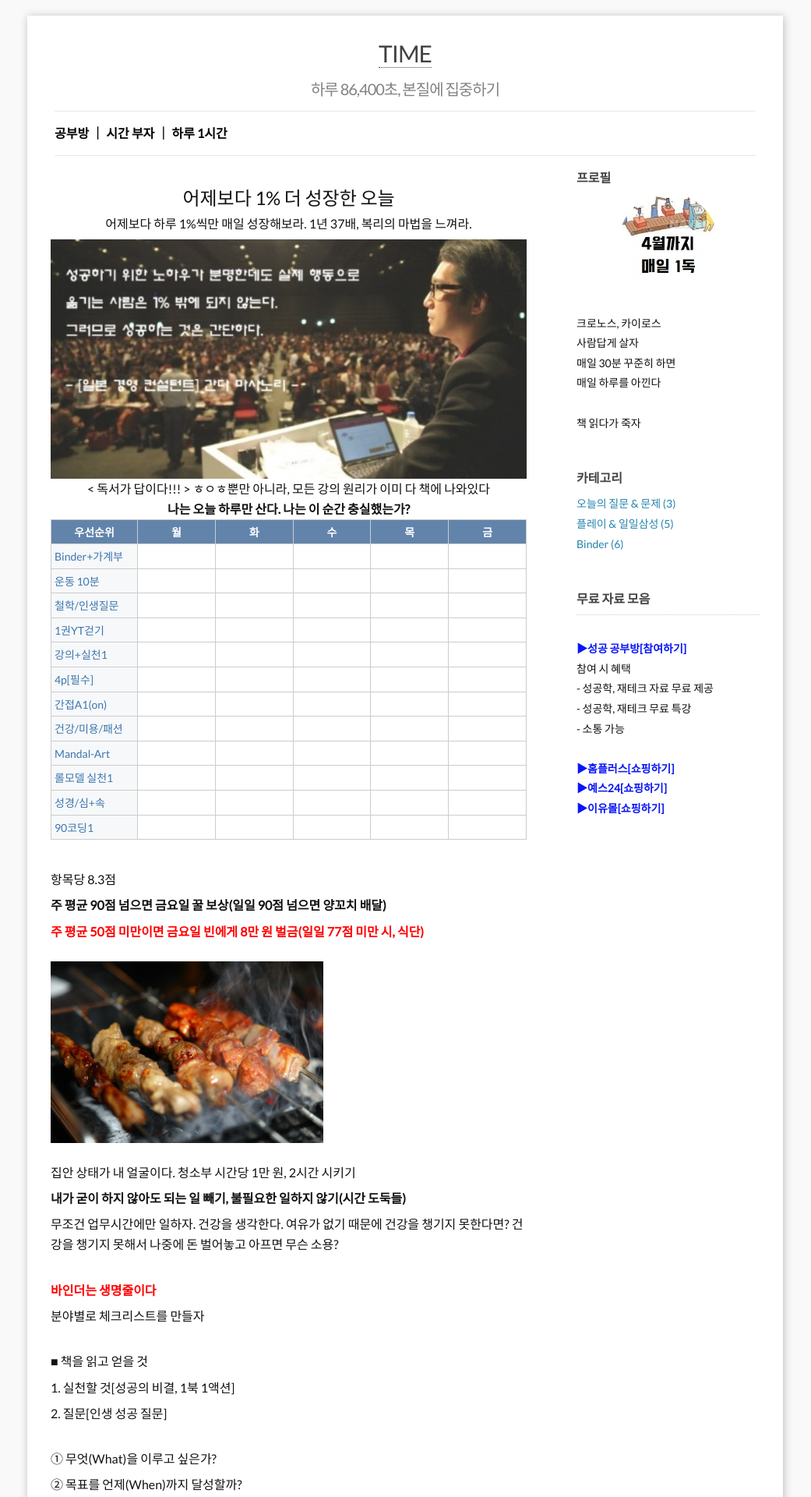
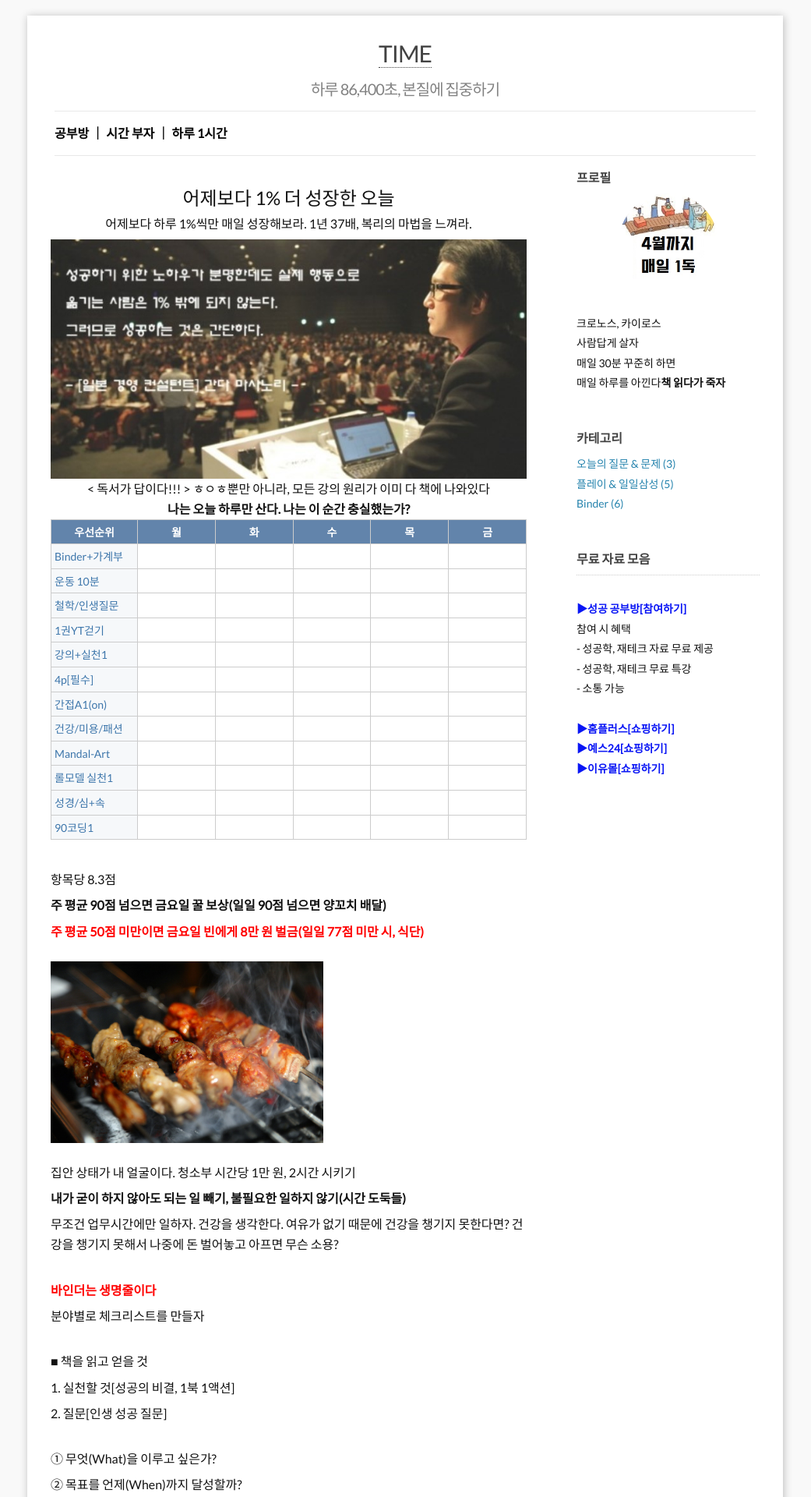
Before and after one commit to leevra/self-management.leeseungju.com, a Jekyll site: the page built from index.html, in a window 1280 px wide. Shown: the top 1920 px of the page at 78% size, without its empty margins (120-1161 px from the left). Built offline with Jekyll 4.4.1, drawn with Linux system fonts in a browser that asks for light colours; the list of posts is cut into pages by our own code.

Commit message:
Update _config.yml

```diff
--- a/_config.yml
+++ b/_config.yml
@@ -14,7 +14,7 @@
 github_username:  leevra
 disqus_shortname: self-management.leeseungju.com
 favicon:     "/images/favicon.ico"
-aboutme: 크로노스, 카이로스<br>사람답게 살자<br>매일 30분 꾸준히 하면<br>매일 하루를 아낀다<br><br>책 읽다가 죽자 # these are shown on aboutme-sidebar.
+aboutme: 크로노스, 카이로스<br>사람답게 살자<br>매일 30분 꾸준히 하면<br>매일 하루를 아낀다<b>책 읽다가 죽자</b> # these are shown on aboutme-sidebar.
 aboutme_photo: /images/23421.jpg # your photo.
 google_analytics_key:   # put YOUR key here to enable tracking! (blank to disable)
 
```
